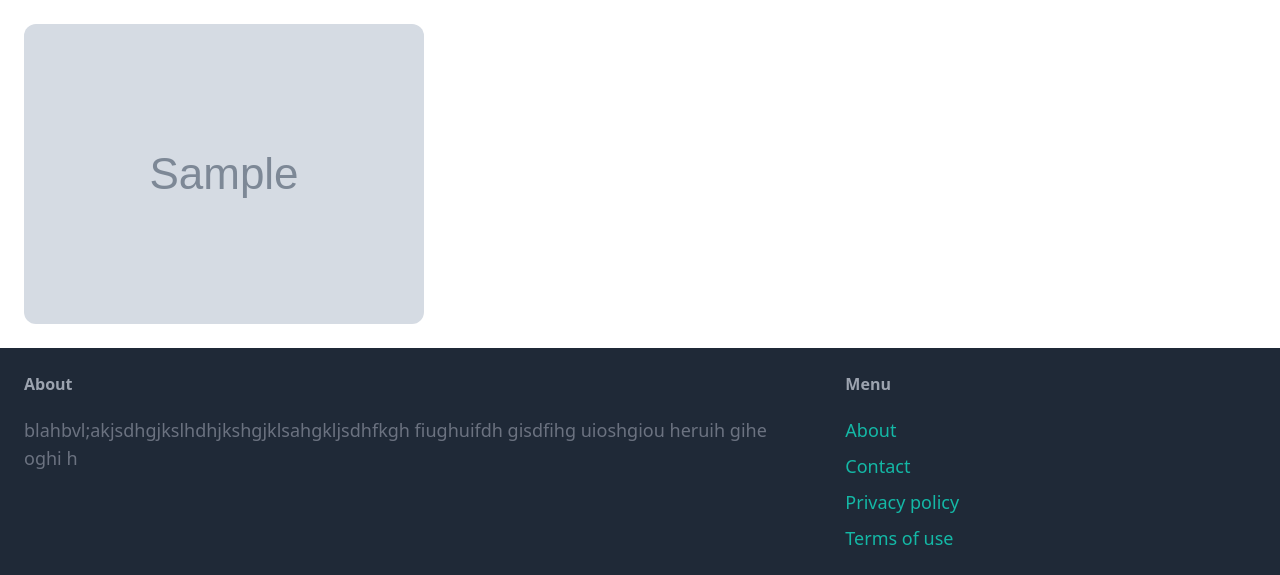
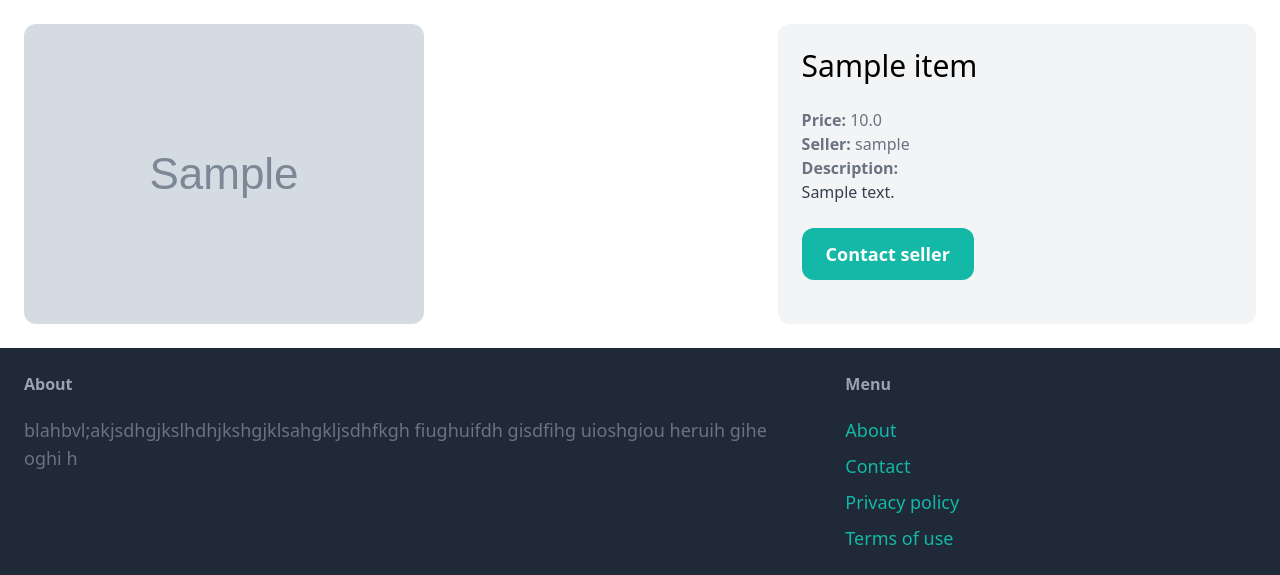
Before and after one commit to halva2251/python_django, a Django app: page /items/1/ in a window 1280 px wide. Shown: the part 77-652 px from the top of the page. Run offline with Django 4.2, Linux system fonts and the light colour scheme; tables that the repository leaves empty hold one stand-in row (values such as "Sample post"); grey boxes marked "Sample" are stand-in pictures; some libraries are stand-ins or nearby versions.

Commit message:
updated details template file

```diff
--- a/django_project/item/templates/item/detail.html
+++ b/django_project/item/templates/item/detail.html
@@ -7,5 +7,19 @@
     <div class="col-span-3">
         <img src="{{ item.image.url }}" class="rounded-xl">
     </div>
+    <div class="col-span-2 p-6 bg-gray-100 rounded-xl">
+        <h1 class="mb-6 text-3xl">{{ item.name }}</h1>
+        <p class="text-gray-500"><strong>Price: </strong>{{ item.price }}</p>
+        <p class="text-gray-500"><strong>Seller: </strong>{{ item.created_by.username }}</p>
+
+        {% if item.description %}
+        <p class="text-gray-700">
+            <strong class="text-gray-500">Description:</strong><br>
+            {{ item.description }}
+        </p>
+        {% endif %}
+
+        <a href="#" class="inline-block mt-6 px-6 py-3 text-lg font-semibold bg-teal-500 text-white rounded-xl hover:bg-teal-700">Contact seller</a>
+    </div>
 </div>
 {% endblock %}
```
Also changed, not shown: django_project/media/item_images/82f7dc90-5063-4b20-97d5-f156c58c63e5.15bab1f05d1e23524315be3bb60838c5.jpeg (added).
